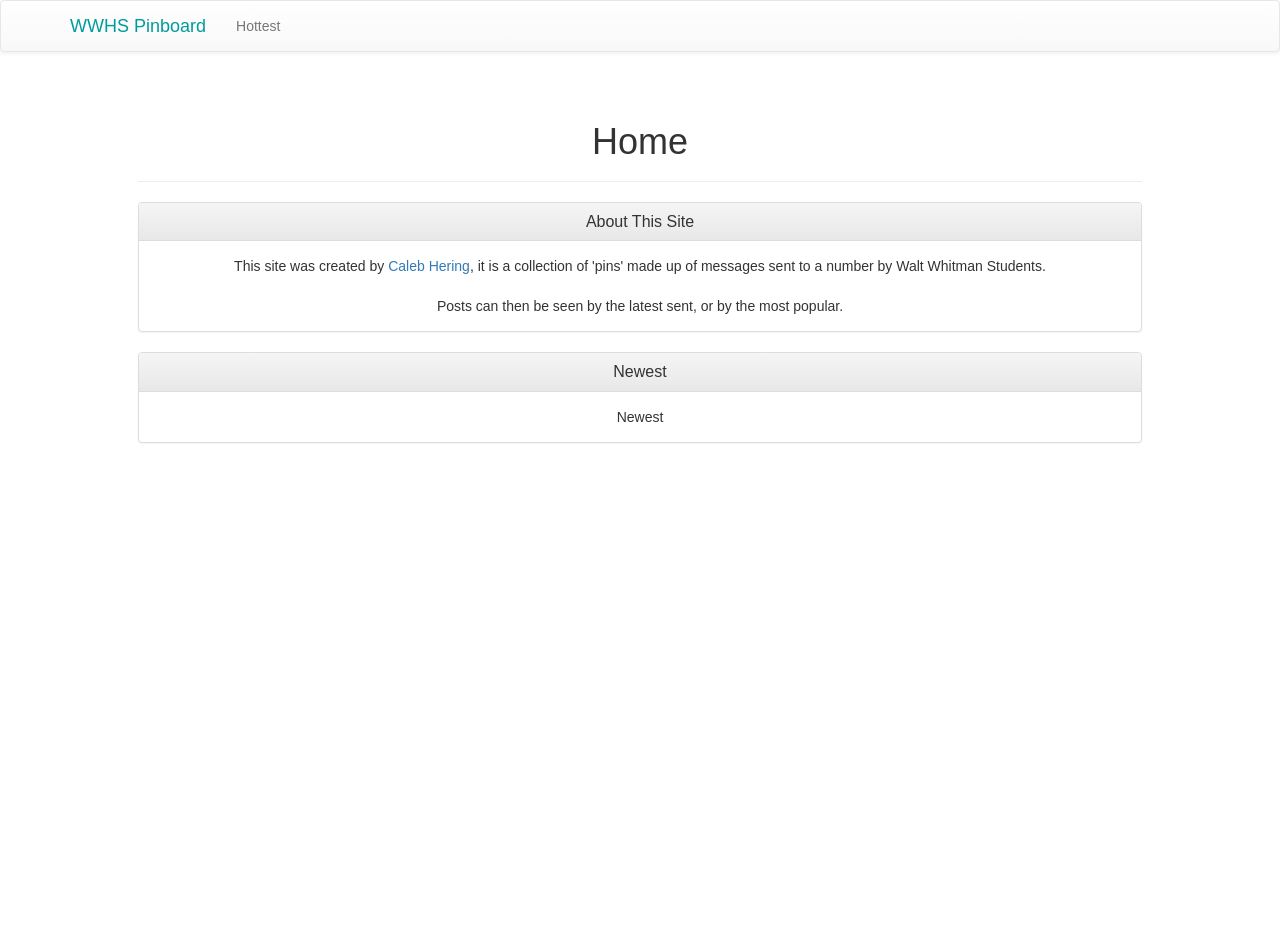
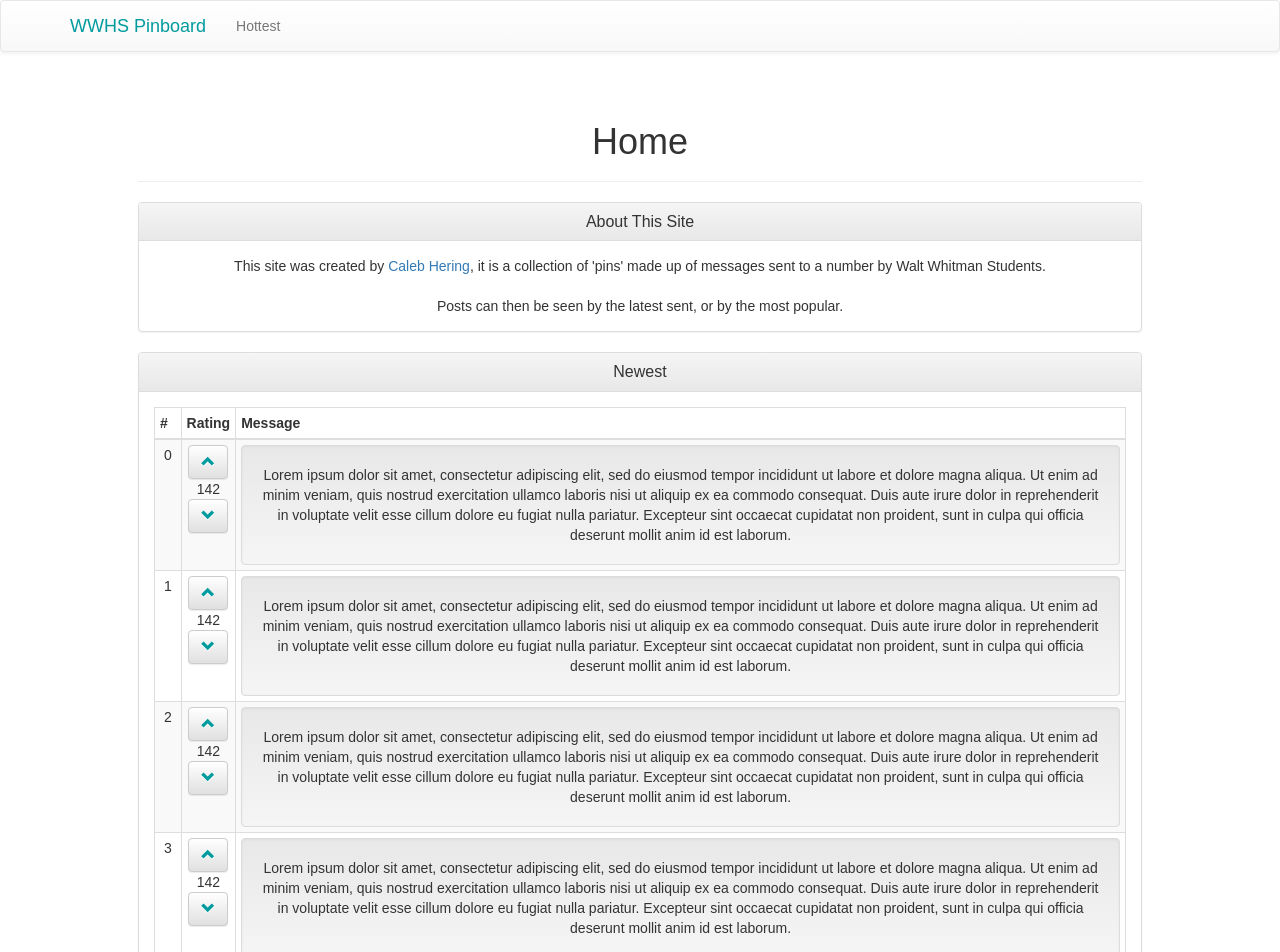
Before and after one commit to c-hering/wwhs_pinboard, a React (Create React App) app in the folder client/: page / in a window 1280 px wide. Shown: the top 952 px of the page. Before the commit the page ends 800 px from the top, so only its background shows below. Built offline with nearby package versions, Linux system fonts and the light colour scheme.

Commit message:
kept working on the UI, added a table for all the messages and a 'row' component for messages

```diff
--- /dev/null
+++ b/client/src/components/MessageRow.js
@@ -0,0 +1,56 @@
+import React, { Component } from 'react';
+import { Table, Well, Glyphicon, Button } from 'react-bootstrap';
+
+export default class MessageRow extends Component {
+  constructor(props) {
+      super(props);
+      this.state = {
+        upPressed: false,
+        downPressed: false};
+  }
+
+  onClickUp = () => {
+    if(this.state.downPressed){
+      this.setState({
+        downPressed: false,
+        upPressed: !(this.state.upPressed)
+      })
+    }else{
+      this.setState({
+        upPressed: !(this.state.upPressed)
+      })
+    }
+    this.props.onRateUp
+  }
+
+  onClickDown = () => {
+    if(this.state.upPressed){
+      this.setState({
+        upPressed: false,
+        downPressed: !(this.state.downPressed)
+      })
+    }else{
+      this.setState({
+        downPressed: !(this.state.downPressed)
+      })
+    }
+    this.props.onRateDown
+  }
+
+  render(){
+    return(
+      <tr>
+        <td>{this.props.id}</td>
+        <td>
+          <Button style={{color: '#009B9E',}} disabled={this.state.upPressed} onClick={this.onClickUp}>
+            <Glyphicon glyph="chevron-up"/>
+          </Button><br/>{this.props.rating}<br/>
+          <Button style={{color: '#009B9E',}} disabled={this.state.downPressed} onClick={this.onClickDown}>
+            <Glyphicon glyph="chevron-down"/>
+          </Button>
+        </td>
+        <td><Well style={{margin: 0,}}>{this.props.message}</Well></td>
+      </tr>
+    );
+  }
+}
--- a/client/src/components/PinContainer.js
+++ b/client/src/components/PinContainer.js
@@ -1,13 +1,41 @@
 import React, { Component } from 'react';
-import { Panel } from 'react-bootstrap';
+import { Panel, Table, Well } from 'react-bootstrap';
+import MessageRow from './MessageRow';
+export default class PinContainer extends Component {
 
-export default class PinContainer extends Component {
+  rateUp = msgID => {
+    console.log(msgID + " was pressed")
+  }
+
+  rateDown = msgID => {
+    console.log(msgID + " was pressed")
+  }
+
+  getRowData = () => {
+    var messages = [];
+    for(var i = 0; i < 50; i++){
+      messages.push(<MessageRow key={i} onRateUp={() => this.rateUp(i)} onRateDown={() => this.rateDown(i)} id={i} rating="142" message="Lorem ipsum dolor sit amet, consectetur adipiscing elit, sed do eiusmod tempor incididunt ut labore et dolore magna aliqua. Ut enim ad minim veniam, quis nostrud exercitation ullamco laboris nisi ut aliquip ex ea commodo consequat. Duis aute irure dolor in reprehenderit in voluptate velit esse cillum dolore eu fugiat nulla pariatur. Excepteur sint occaecat cupidatat non proident, sunt in culpa qui officia deserunt mollit anim id est laborum." />)
+    }
+    return <tbody>{messages}</tbody>;
+  }
 
   renderSortBy = sortby => {
     if(sortby == 'newest'){
-      return 'Newest'
+      console.log("Sorting messages by newest")
+      return (
+        <Table striped bordered condensed hover>
+          <thead>
+            <tr>
+              <th>#</th>
+              <th>Rating</th>
+              <th>Message</th>
+            </tr>
+          </thead>
+          {this.getRowData()}
+        </Table>
+      )
     }else{
-      return 'Hottest'
+      console.log("Sorting messages by hottest")
     }
   }
 
```
